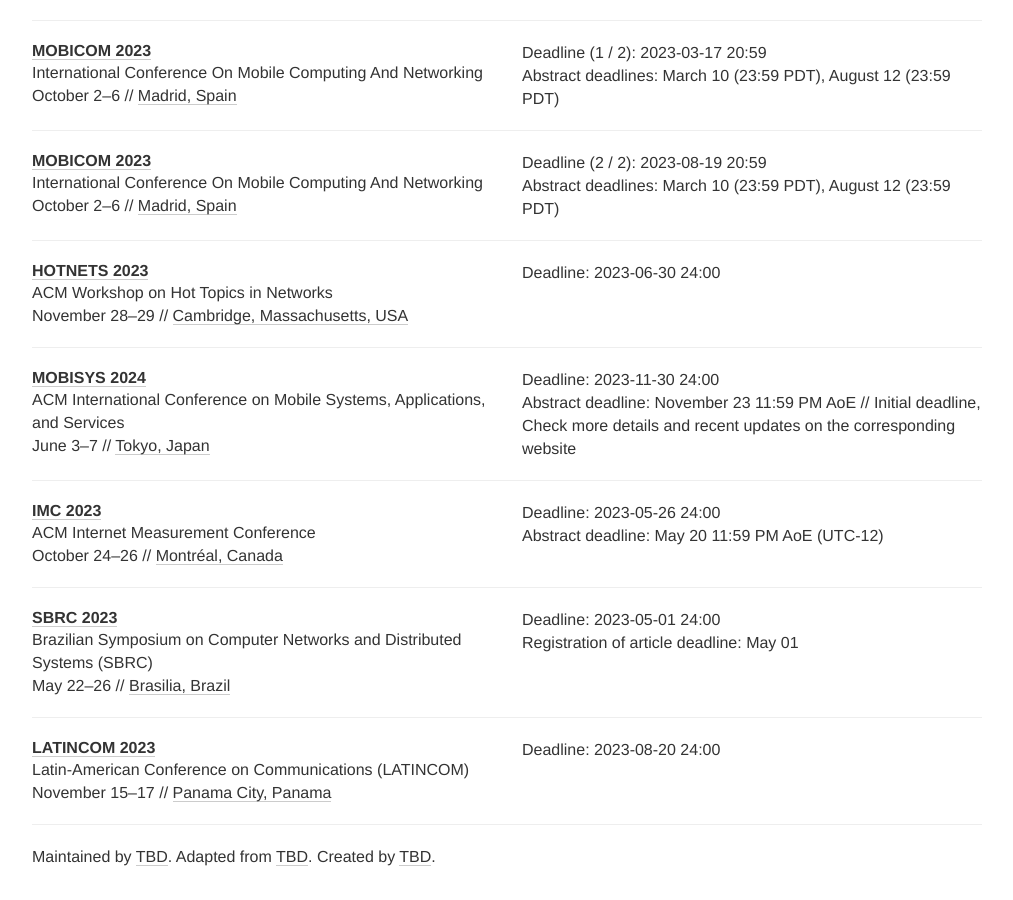
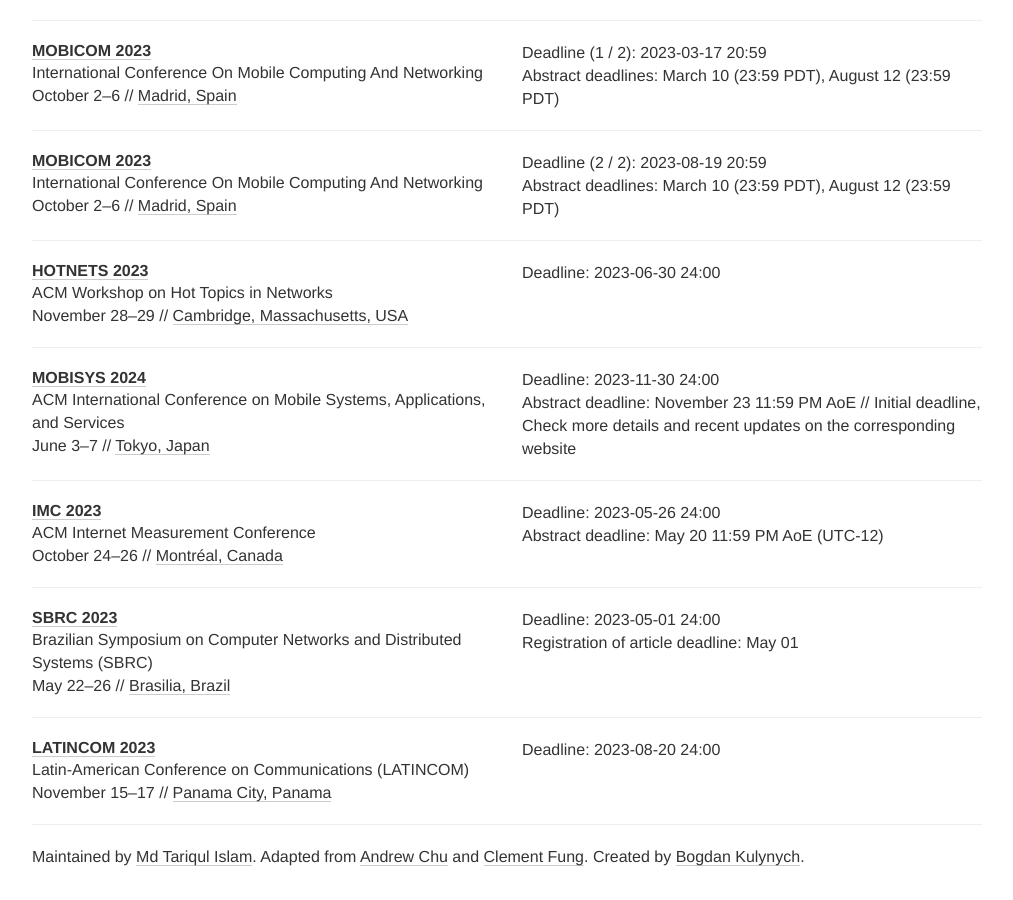
Before and after one commit to netcom-deadlines/netcom-deadlines.github.io, a Jekyll site: the page built from index.html, in a window 1280 px wide and 900 px high, scrolled down 2180 px. Shown: the whole window, without its empty margins (133-1146 px from the left). Built offline with Jekyll 4.4.1, drawn with Linux system fonts in a browser that asks for light colours; nearby versions of some CDN libraries; comment, search, counter and statistics services are not loaded; some of the changed lines change nothing that is shown.

Commit message:
minor updates

```diff
--- a/_config.yml
+++ b/_config.yml
@@ -3,10 +3,12 @@
 author: TBD
 
 domain: "netcom-deadlines.github.io"
-baseurl: ""
+# baseurl: "netcom-deadlines.github.io"
+# Use this baseurl for local testing with `jekyll serve`
+# baseurl: ""
 
-linkedin_url: https://www.linkedin.com/in/your-profile/
-twitter_username: todo
+linkedin_url: TBD
+twitter_username: TBD
 github_username: netcom-deadlines
 github_repo: netcom-deadlines.github.io
 
--- a/index.html
+++ b/index.html
@@ -106,7 +106,7 @@
         {% endfor %}
       </div>
       <footer>
-        Maintained by <a href=" ">TBD</a>. Adapted from <a href=" ">TBD</a>. Created by <a href="//twitter.com/{{ site.twitter_username }}">TBD</a>.
+        Maintained by <a href="https://intrig.dca.fee.unicamp.br/tariqul-islam/">Md Tariqul Islam</a>. Adapted from <a href="https://andrewcchu.github.io/">Andrew Chu</a> and <a href="https://clementfung.me/">Clement Fung</a>. Created by <a href="//twitter.com/{{ site.twitter_username }}">Bogdan Kulynych</a>.
       </footer>
     </div>
 
```
Also changed, not shown: 4 other files.
